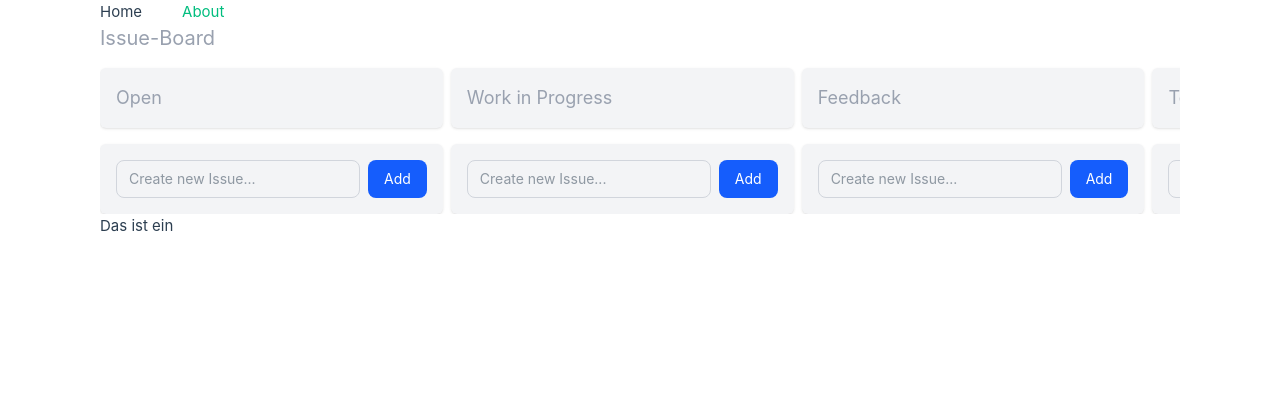
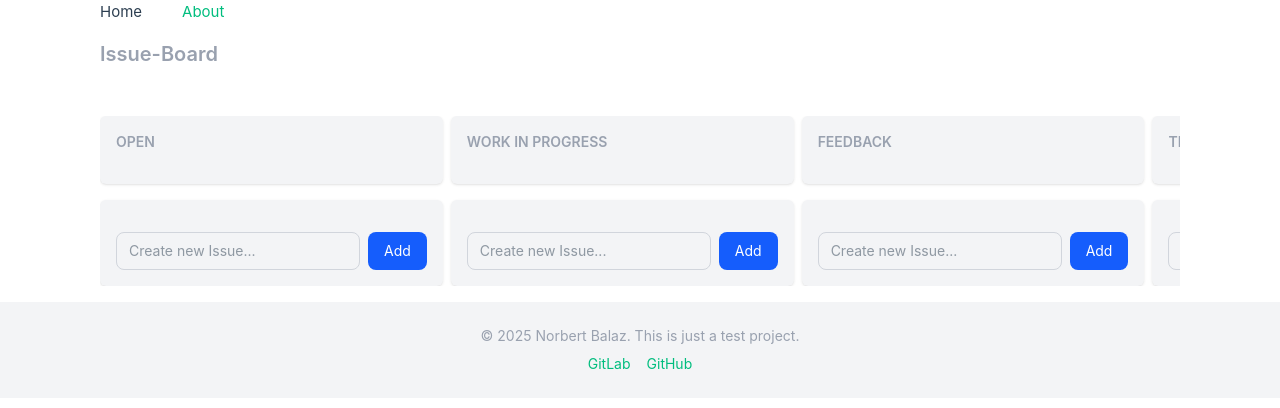
Before and after one commit to norbraet/vue-task-board, a Vue app: page / in a window 1280 px wide. Shown: the top 408 px of the page. Built offline with nearby package versions, Linux system fonts and the light colour scheme; the HTML template or start-up script is replaced by a standard one.

Commit message:
feat: implement footer component and update layout styles

```diff
--- a/src/App.vue
+++ b/src/App.vue
@@ -1,5 +1,6 @@
 <script setup lang="ts">
 import { RouterLink, RouterView } from 'vue-router'
+import Footer from '@/components/Footer.vue'
 </script>
 
 <template>
@@ -17,9 +18,7 @@ import { RouterLink, RouterView } from 'vue-router'
   </header>
 
   <RouterView />
-  <footer>
-    Das ist ein
-  </footer>
+  <Footer />
 </template>
 
 <style scoped>
--- a/src/assets/base.css
+++ b/src/assets/base.css
@@ -54,8 +54,6 @@
 *::before,
 *::after {
   box-sizing: border-box;
-  margin: 0;
-  font-weight: normal;
 }
 
 body {
--- a/src/assets/main.css
+++ b/src/assets/main.css
@@ -1,7 +1,7 @@
 @import './base.css';
 @import 'tailwindcss';
 
-#app {
+#app > header, main {
   max-width: 1080px;
   margin: 0 auto;
   font-weight: normal;
--- a/src/components/Column.vue
+++ b/src/components/Column.vue
@@ -19,7 +19,7 @@ function addTask() {
 <template>
     <div class="flex flex-col gap-4">
         <div class="bg-gray-100 dark:bg-gray-800 rounded-md p-4 shadow">
-            <h3 class="text-lg font-semibold mb-4 text-gray-400 dark:text-white">{{ title }}</h3>
+            <h3 class="text-sm uppercase font-semibold mb-4 text-gray-400 dark:text-white">{{ title }}</h3>
         </div>
         <div class="bg-gray-100 dark:bg-gray-800 rounded-md p-4 shadow">
             <div class="space-y-2 mb-4">
--- /dev/null
+++ b/src/components/Footer.vue
@@ -0,0 +1,21 @@
+<script setup lang="ts">
+const currentYear = new Date().getFullYear()
+</script>
+
+<template>
+  <footer class="py-6 bg-gray-100 dark:bg-gray-800 text-gray-400 dark:text-white">
+    <div class="container mx-auto px-4 text-center">
+      <p class="text-sm">
+        &copy; {{ currentYear }} Norbert Balaz. This is just a test project.
+      </p>
+      <div class="mt-2 flex justify-center space-x-4 text-sm">
+        <a href="https://gitlab.com/norbraet">
+            GitLab
+        </a>
+        <a href="https://github.com/norbraet/">
+            GitHub
+        </a>
+      </div>
+    </div>
+  </footer>
+</template>
--- a/src/views/HomeView.vue
+++ b/src/views/HomeView.vue
@@ -3,9 +3,9 @@ import Column from '@/components/Column.vue';
 </script>
 
 <template>
-  <main class="flex flex-col gap-4 overflow-scroll">
-    <h2 class="text-xl font-semibold mb-4 text-gray-400 dark:text-white">Issue-Board</h2>
-    <section class="flex gap-2">
+  <main class="flex flex-col gap-4">
+    <h2 class="text-xl font-semibold my-4 text-gray-400 dark:text-white">Issue-Board</h2>
+    <section class="flex gap-2 my-4 overflow-scroll">
       <Column title="Open" />
       <Column title="Work in Progress" />
       <Column title="Feedback" />
```
